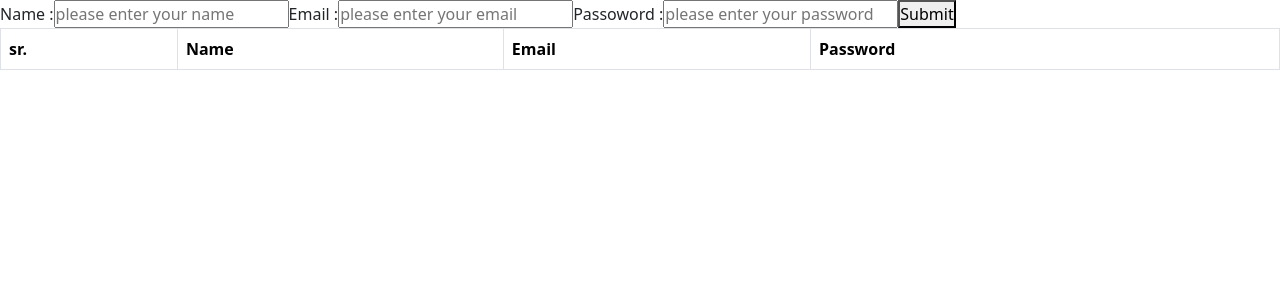
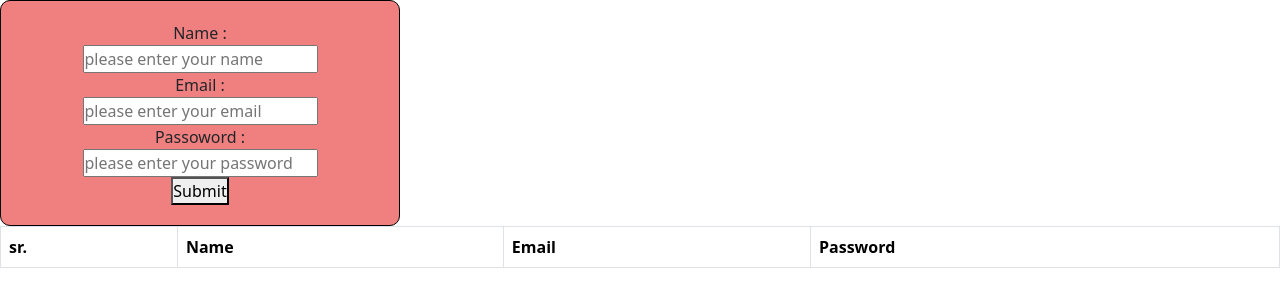
Before and after one commit to banti377/React, a React (Vite) app in the folder vite-project/: page / in a window 1280 px wide. Shown: the top 306 px of the page. Built offline with nearby package versions, Linux system fonts and the light colour scheme.

Commit message:
add data

```diff
--- a/vite-project/src/9.input/MultipleInputCom.jsx
+++ b/vite-project/src/9.input/MultipleInputCom.jsx
@@ -30,7 +30,7 @@ export default function MultipleInputCom() {
 
     return (
         <>
-            <div className='inputform'>
+            <div className='inputForm'>
                 <label htmlFor="name">Name :</label>
                 <input value={user.name} type="text" onChange={(e) => getData(e)} name="name" placeholder='please enter your name' id="name" />
                 <label htmlFor="eamil">Email :</label>
```
